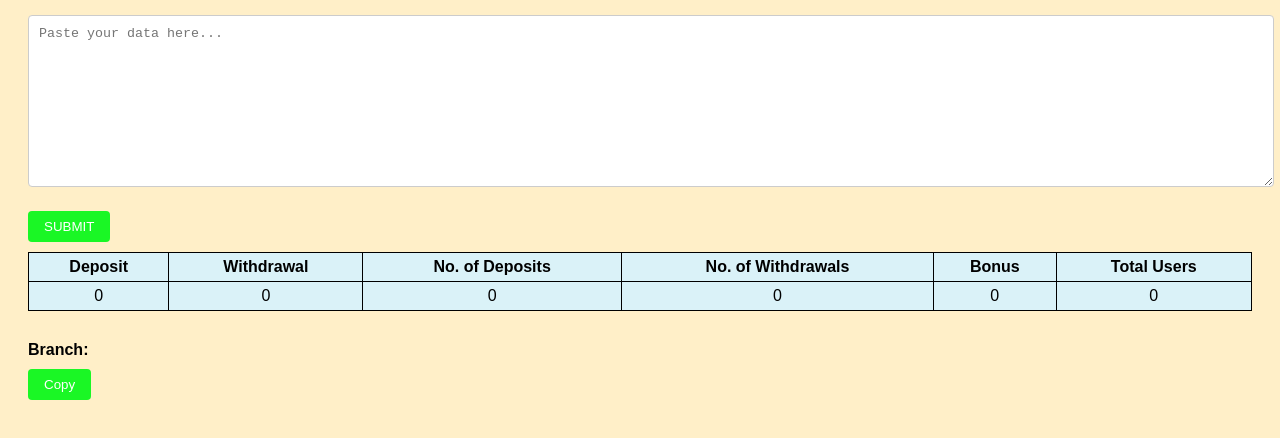
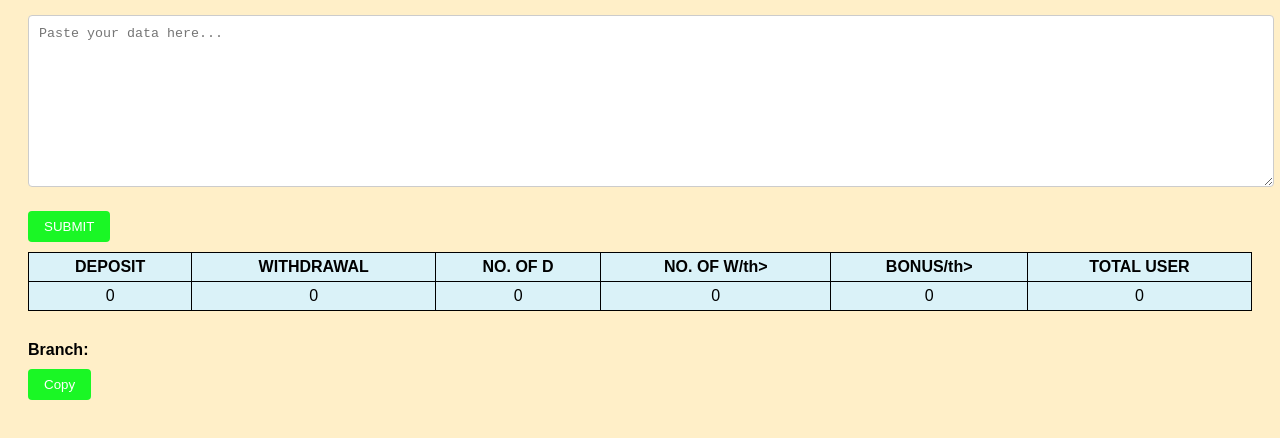
Before and after one commit to sumanmax/report, a plain HTML site: page index.html in a window 1280 px wide. Shown: the part 120-558 px from the top of the page. Drawn offline with Linux system fonts and the light colour scheme.

Commit message:
Update index.html

```diff
--- a/index.html
+++ b/index.html
@@ -24,12 +24,12 @@
 
   <table id="outputTable">
     <tr>
-      <th>Deposit</th>
-      <th>Withdrawal</th>
-      <th>No. of Deposits</th>
-      <th>No. of Withdrawals</th>
-      <th>Bonus</th>
-      <th>Total Users</th>
+      <th>DEPOSIT</th>
+      <th>WITHDRAWAL</th>
+      <th>NO. OF D</th>
+      <th>NO. OF W/th>
+      <th>BONUS/th>
+      <th>TOTAL USER</th>
     </tr>
     <tr>
       <td id="deposit">0</td>
```
